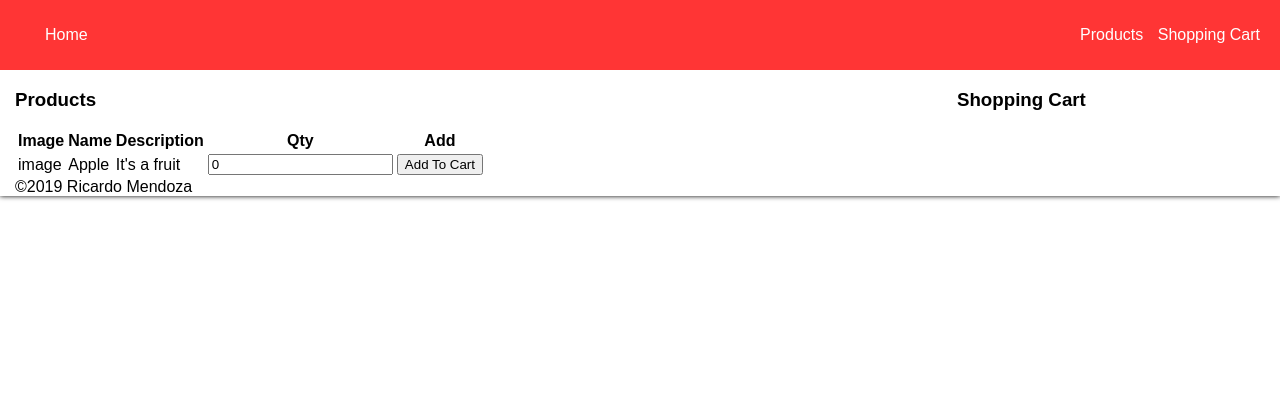
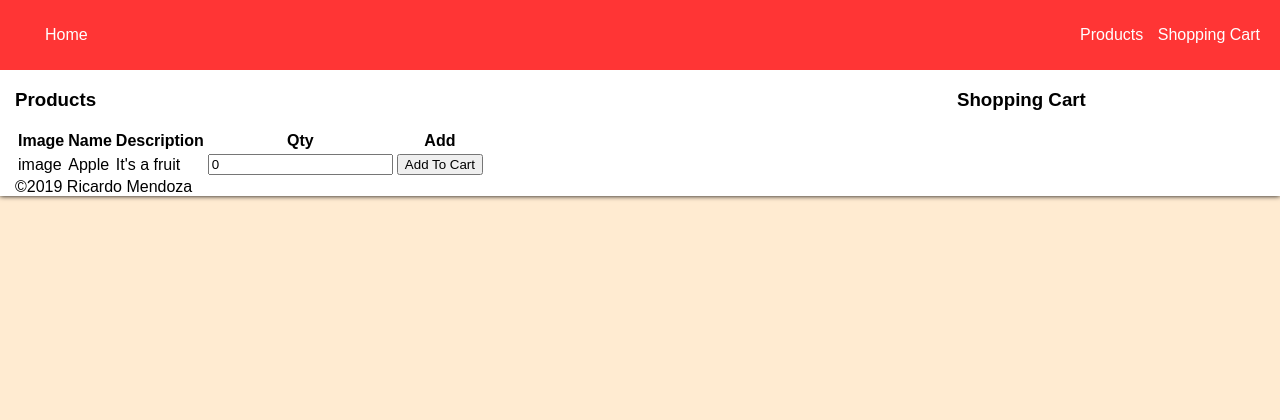
Before and after one commit to rimendoz86/ShoppingCart, a PHP site: page / in a window 1280 px wide. Shown: the top 420 px of the page. Run offline with PHP 8.4, Linux system fonts and the light colour scheme.

Commit message:
stylesheet

```diff
--- a/styles/style.css
+++ b/styles/style.css
@@ -3,6 +3,7 @@ body, html{
     padding: 0px;
     color: black;
     font-family: Arial, "Helvetica Neue", Helvetica, sans-serif;
+    background-color:#ffebd1
 }
 
 .container{
@@ -10,6 +11,7 @@ body, html{
     max-width: 1280px;
     margin: auto;
     box-shadow: 0px 0px 5px black;
+    background-color: white;
 }
 
 .row{
```
